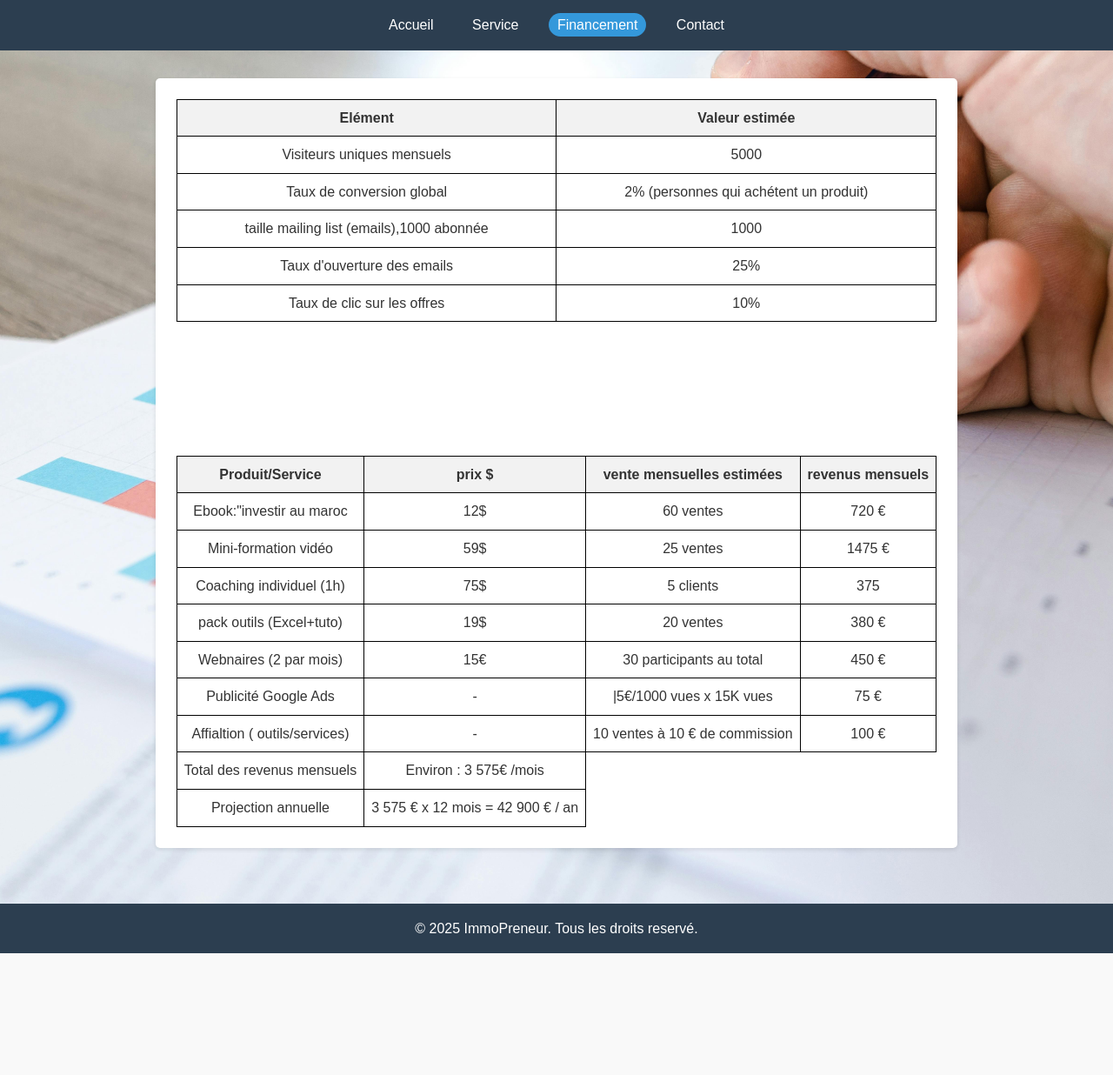
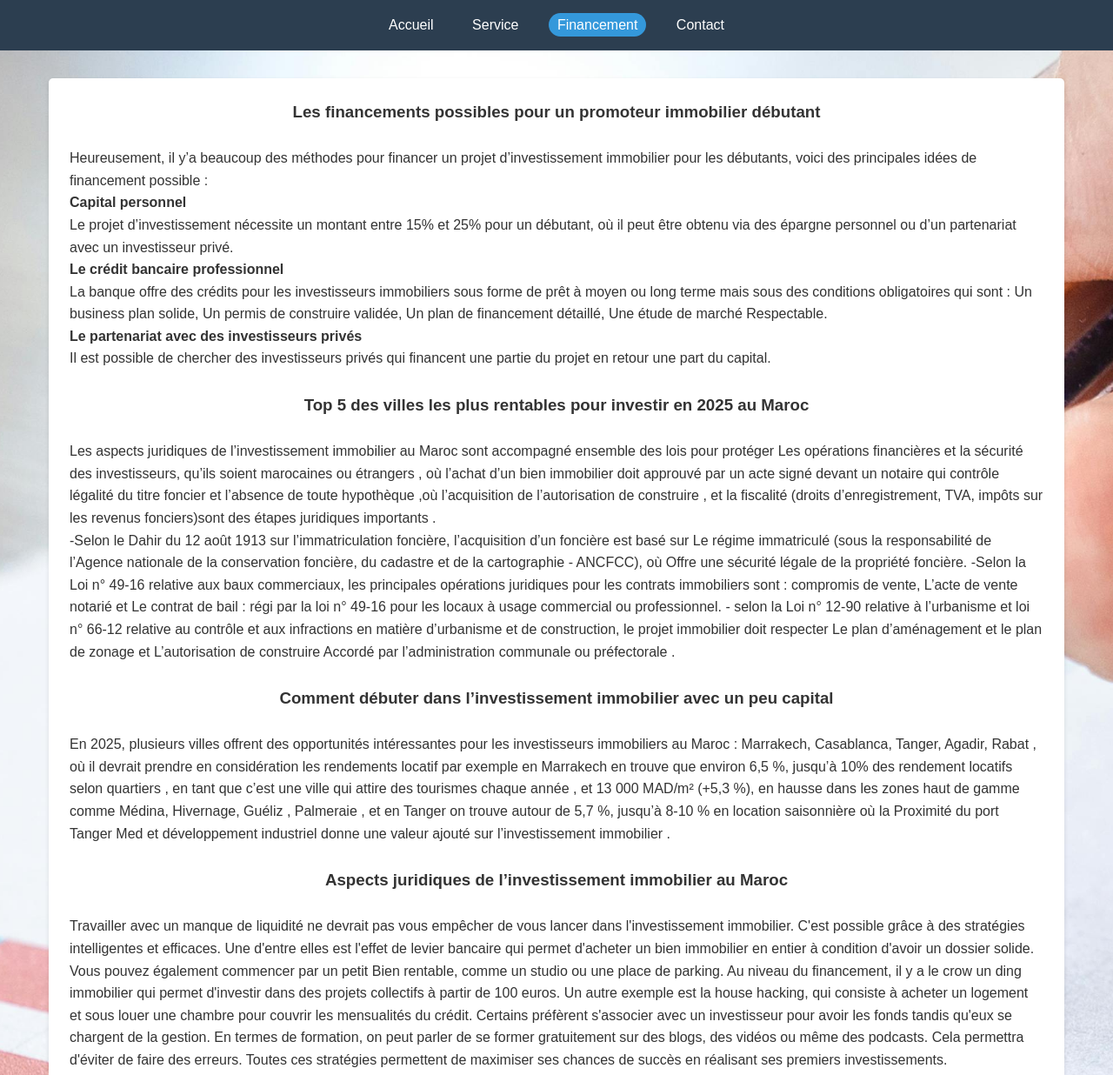
Before and after one commit to Melkharrat97/immopreneur_master, a plain HTML site: page financement.html in a window 1280 px wide. Shown: the top 1236 px of the page at 87% size. Before the commit the page ends 1096 px from the top, so only its background shows below. Drawn offline with Linux system fonts and the light colour scheme.

Commit message:
updatev93

```diff
--- a/financement.html
+++ b/financement.html
@@ -18,98 +18,86 @@
 
         <main class="container">
             <article class="post">
-                  <table>
-                    <tr>
-                        <th>Elément</th>
-                        <th>Valeur estimée </th>
-                    </tr>
-                    <tr>
-                        <td>Visiteurs uniques mensuels</td>
-                        <td>5000</td>
-                    </tr>
-                    <tr>
-                        <td>Taux de conversion global</td>
-                        <td>2% (personnes qui achétent un produit)</td>
-                    </tr>
-                    <tr>
-                        <td>taille mailing list (emails),1000 abonnée</td>
-                        <td>1000</td>
-                    </tr>
-                    <tr>
-                        <td>Taux d'ouverture des emails</td>
-                        <td>25%</td>
-                    </tr>
-                    <tr>
-                        <td>Taux de clic sur les offres</td>
-                        <td>10%</td>
-                    </tr>
-                </table>
-                <br/> <br/> <br/> <br/> <br/> <br/>
-                <table>
-                    <tr>
-                        <th>Produit/Service</th>
-                        <th>prix $ </th>
-                        <th>vente mensuelles estimées</th>
-                        <th>revenus mensuels</th>
-                    </tr>
-                    <tr>
-                        <td>Ebook:"investir au maroc</td>
-                        <td>12$</td>
-                        <td>60 ventes</td>
-                        <td>720 € </td>
+                <h3 class="title1">  Les financements possibles pour un promoteur immobilier débutant</h3>
+                <br/>
 
-                    </tr>
-                    <tr>
-                        <td>Mini-formation vidéo</td>
-                        <td>59$</td>
-                        <td>25 ventes</td>
-                        <td>1475 €</td>
-                    </tr>
-                    <tr>
-                        <td>Coaching individuel (1h)</td>
-                        <td>75$</td>
-                        <td>5 clients</td>
-                        <td>375</td>
+                <p>Heureusement, il y’a beaucoup des méthodes pour financer un projet d’investissement immobilier pour les débutants, voici des principales idées de financement possible :</p>
+               <h4>Capital personnel</h4>
+               <p>Le projet d’investissement nécessite un montant entre 15% et 25% pour un débutant, où il peut être obtenu via des épargne personnel ou d’un partenariat avec un investisseur privé.</p>
+                <h4>Le crédit bancaire professionnel</h4>
+                <p>La banque offre des crédits pour les investisseurs immobiliers sous forme de prêt à moyen ou long terme mais sous des conditions obligatoires qui sont : Un business plan solide,
+Un permis de construire validée, Un plan de financement détaillé, Une étude de marché Respectable.</p>
+<h4>Le partenariat avec des investisseurs privés</h4>
+<p>Il est possible de chercher des investisseurs privés qui financent une partie du projet en retour une part du capital.</p>
+<br/>
+<h3 class="title1"> Top 5 des villes les plus rentables pour investir en 2025 au Maroc</h3>
+<br/>
+<p>Les aspects juridiques de l’investissement immobilier au Maroc sont accompagné ensemble des lois pour protéger Les opérations financières et la sécurité des investisseurs, qu’ils soient marocaines ou étrangers , où l’achat d’un bien immobilier doit approuvé par un acte signé devant un notaire qui contrôle légalité du titre foncier et l’absence de toute hypothèque ,où l’acquisition de l’autorisation de construire , et la fiscalité (droits d’enregistrement, TVA, impôts sur les revenus fonciers)sont des étapes juridiques importants .</p>
+<p>-Selon le Dahir du 12 août 1913 sur l’immatriculation foncière, l’acquisition d’un foncière est basé sur Le régime immatriculé (sous la responsabilité de l’Agence nationale de la conservation foncière, du cadastre et de la cartographie - ANCFCC), où Offre une sécurité légale de la propriété foncière.
+-Selon la Loi n° 49-16 relative aux baux commerciaux, les principales opérations juridiques pour les contrats immobiliers sont : compromis de vente, L’acte de vente notarié et Le contrat de bail : régi par la loi n° 49-16 pour les locaux à usage commercial ou professionnel.
+- selon la Loi n° 12-90 relative à l’urbanisme et loi n° 66-12 relative au contrôle et aux infractions en matière d’urbanisme et de construction, le projet immobilier doit respecter Le plan d’aménagement et le plan de zonage et L’autorisation de construire Accordé par l’administration communale ou préfectorale .</p>
+<br/>
+<h3 class="title1">Comment débuter dans l’investissement immobilier avec un peu capital</h3>
 
-                    </tr>
-                    <tr>
-                        <td>pack outils (Excel+tuto)</td>
-                        <td>19$</td>
-                        <td>20 ventes</td>
-                        <td>380 €</td>
-                    </tr>
-                    <tr>
-                        <td>Webnaires (2 par mois)</td>
-                        <td>15€</td>
-                        <td>30 participants au total</td>
-                        <td>450 €</td>
-                    </tr>
-                    <tr>
-                        <td>Publicité Google Ads</td>
-                        <td>-</td>
-                        <td>|5€/1000 vues x 15K vues</td>
-                        <td>75 €</td>
-                    </tr>
-                    <tr>
-                        <td>Affialtion ( outils/services)</td>
-                        <td>-</td>
-                        <td>10 ventes à 10 € de commission</td>
-                        <td>100 €</td>
-                    </tr>
-                    <tr>
-                        <td>Total des revenus mensuels </td>
-                        <td>Environ : 3 575€ /mois</td>
-                    </tr>
-                    <tr>
-                        <td>Projection annuelle</td>
-                        <td>3 575 € x 12 mois = 42 900 € / an </td>
-                    </tr>
+<br/>
+<p>En 2025, plusieurs villes offrent des opportunités intéressantes pour les investisseurs immobiliers au Maroc : Marrakech, Casablanca, Tanger, Agadir, Rabat , où il devrait prendre en considération les rendements locatif par exemple en Marrakech en trouve que environ 6,5 %, jusqu’à 10% des rendement locatifs selon quartiers , en tant que c’est une ville qui attire des tourismes chaque année , et 13 000 MAD/m² (+5,3 %), en hausse dans les zones haut de gamme comme Médina, Hivernage, Guéliz , Palmeraie , et en Tanger on trouve autour de 5,7 %, jusqu’à 8-10 % en location saisonnière où la Proximité du port Tanger Med et développement industriel donne une valeur ajouté sur l’investissement immobilier .</p>
+<br/>
+<h3 class="title1">Aspects juridiques de l’investissement immobilier au Maroc</h3>
+<br/>
+<p>Travailler avec un manque de liquidité ne devrait pas vous empêcher de vous lancer dans l'investissement immobilier. C'est possible grâce à des stratégies intelligentes et efficaces. Une d'entre elles est l'effet de levier bancaire qui permet d'acheter un bien immobilier en entier à condition d'avoir un dossier solide. Vous pouvez également commencer par un petit
+Bien rentable, comme un studio ou une place de parking. Au niveau du financement, il y a le crow un ding immobilier qui permet d'investir dans des projets collectifs à partir de 100 euros. Un autre exemple est la house hacking, qui consiste à acheter un logement et sous louer une chambre pour couvrir les mensualités du crédit. Certains préfèrent s'associer avec un investisseur pour avoir les fonds tandis qu'eux se chargent de la gestion. En termes de formation, on peut parler de se former gratuitement sur des blogs, des vidéos ou même des podcasts. Cela permettra d'éviter de faire des erreurs. Toutes ces stratégies permettent de maximiser ses chances de succès en réalisant ses premiers investissements.</p> <br/>
+<h3 class="title1">Pourquoi investir dans l’immobilier à Tanger ou Kenitra</h3>
+<br/>
+<p>La ville de Kenitra et la ville de Tanger se démarquent par leur attractivité croissante et leur développement rapide, ce qui fait d'elles deux cibles d'investissements immobiliers très prometteurs. Le port Tanger Med a renforcé le dynamisme touristique de Tanger, renforçant aussi les projets d'urbanisme de la ville, la renforçant davantage économiquement et
+Urbanistique ment. Kenitra, quant à elle, est séduite par la proximité à Rabat ainsi que l'essor des nouveaux quartiers résidentiels. Dans les deux villes, la demande locative, qu'elle soit principale ou saisonnière, est très forte. Les prix de l'immobilier continuent d'augmenter, ce qui est un très bon indicatif d'une plus-value à venir. De plus, l'essor démographique de ces villes ainsi que l'achat encourageant par l'aménagement fiscal renforcent leur attrait. Ces villes sont donc à considérer pour un investissement à long terme avec un rendement élevé.</p>
+<br/>
+<h4>Tanger: un marché en expansion</h4>
+<br/>
+<ul>
+    <li>Prix moyen par mètre carré: environ 10 800 MAD avec une croissance annuelle de +4,8%.</li>
+    <li>Rendement locatif brut: entre 5,7 % et 6,4 % selon le quartier.</li>
+</ul>
+<p class="underline">Zones prometteuses:</p>
+<p>Malabata : vue sur la mer, forte demande touristique avec des prix de 18 000 à 25 000 MAD/m².
+Mesnana : bâtiments résidentiels modernes avec des prix de 14 000 à 19 000 MAD/m². Gzenaya: 6 500 à 9 000 MAD/m², zone industrielle en développement.</p>
+<p class="underline">Types de biens ciblés:</p>
+<p>Appartements T2/T3 pour cadres et familles. Studios pour étudiants et jeunes professionnels.
+Projets clés incluant : Med II, LGV, Tanger Tech City, Marina, zones de libre-échange.
+Forte demande locative de : Airbnb, Booking, locations à long terme.</p> <br/>
+<h4>Kenitra : Une ville en croissance abordable</h4> <br/>
+<p>Prix moyen par m² (centre-ville): environ 11 895 MAD
+Prix moyen en dehors du centre-ville : environ 8 000 MAD/m²
+Rendement locatif brut :
+Centre-ville: 5,44 %
+Hors du centre : 4,45%
+Quartiers attractifs:
+Val Fleury: ~9 000 MAD/m²
+Mimosas: ~8 500 MAD/m²
+Bir Rami: ~8000 MAD/m²</p>
+<p class="underline">Avantages :</p>
+<ul>
+    <li>À proximité de la Capitale</li>
+    <li>Opportunités élevées sur le marché locatif</li>
+    <li>Valeur considérable pour les investisseurs débutant</li> <br/>
+</ul>
+<h3 class="title1">Les risques à anticiper dans l’investissement immobilier</h3> <br/>
+<p class="underline">Risques à anticiper dans l'investissement immobilier</p> <br/>
+<ul>
+    <li>Fluctuation du marché : En cas de crise économique, il existe toujours un risque que les prix chutent.</li>
+    <li>Vacance locative: Si une personne ne trouve pas de locataire pour un bien, elle va devoir débourser des charges sans percevoir de revenus.</li>
+    <li>Impayés de loyers: Le fait que certains locataires cessent de payer leur loyer constitue un risque de perte d'argent et de frais juridiques.</li>
+    <li>Dégradations du bien: Si un bien est négligé, il pourrait nécessiter des réparations qui nuiraient à sa rentabilité.</li>
+    <li>Risque juridique et réglementaire Certaines municipalités pourraient rendre la location peu attrayante pour y implanter des normes coûteuses.</li>
+    <li>Endettement excessif: Au niveau économique, un prêt trop important peut mener à s'endetter au-delà de ses moyens.</li>
+    <li>Manque de liquidité : À certaines périodes, pour revendre un bien immobilier, cela pourrait prendre beaucoup de temps comme en période de ralentissement</li>
 
-                </table>
+</ul>
 
             </article>
+
+
         </main>
-
+<br><br><br><br><br><br><br><br><br><br><br><br>
         <footer class="footer">
             <p>&copy; 2025 ImmoPreneur. Tous les droits reservé.</p>
         </footer>
--- a/style.css
+++ b/style.css
@@ -62,7 +62,7 @@
     padding: 1.5rem;
     border-radius: 5px;
     box-shadow: 0 2px 5px rgba(0,0,0,0.1);
-    text-align: center;
+
 }
 
 .post h2 {
@@ -176,3 +176,10 @@
     text-align:center !important;
     color: sienna;
 }
+.title1{
+    text-align: center;
+}
+
+.underline{
+    text-decoration: underline;
+}
```
